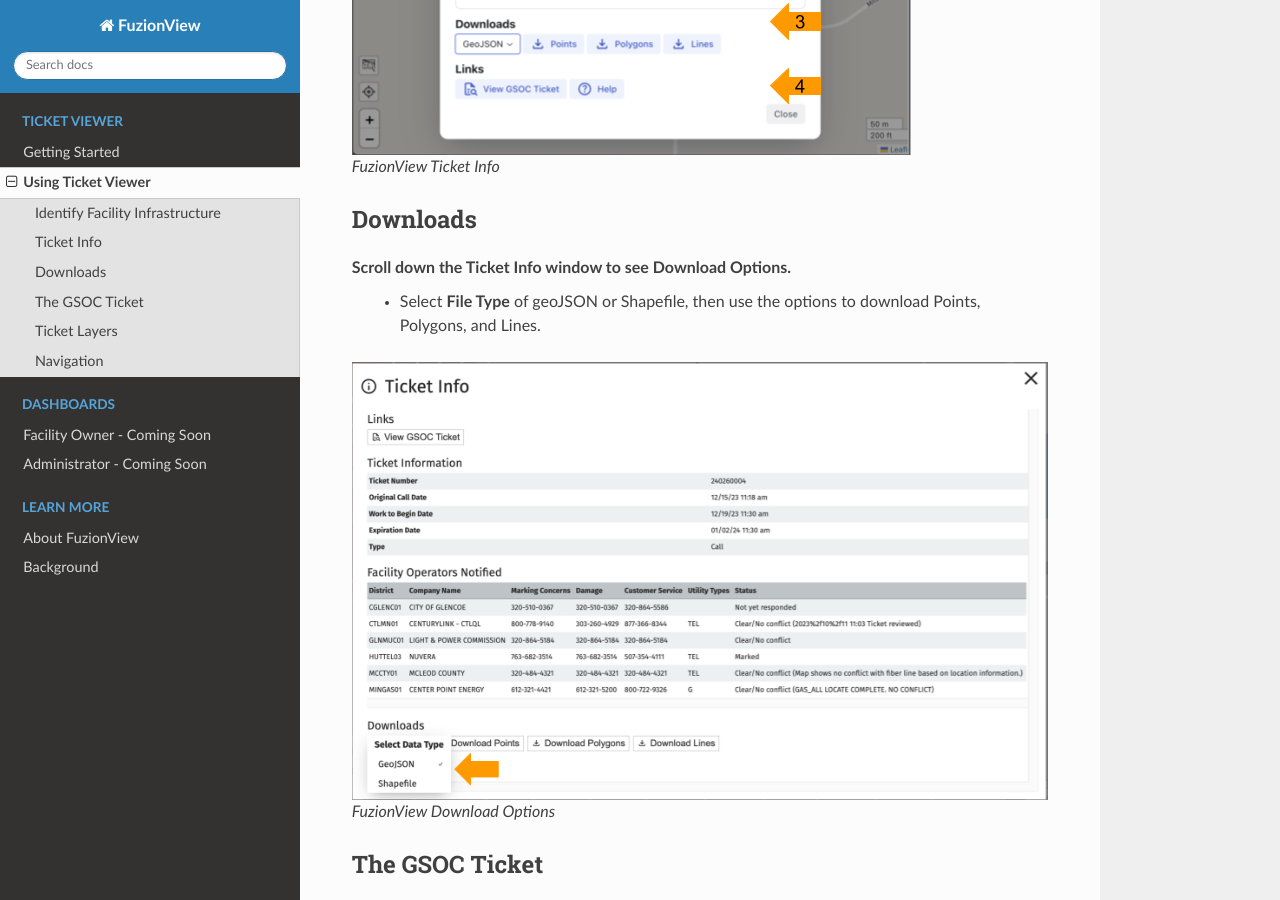
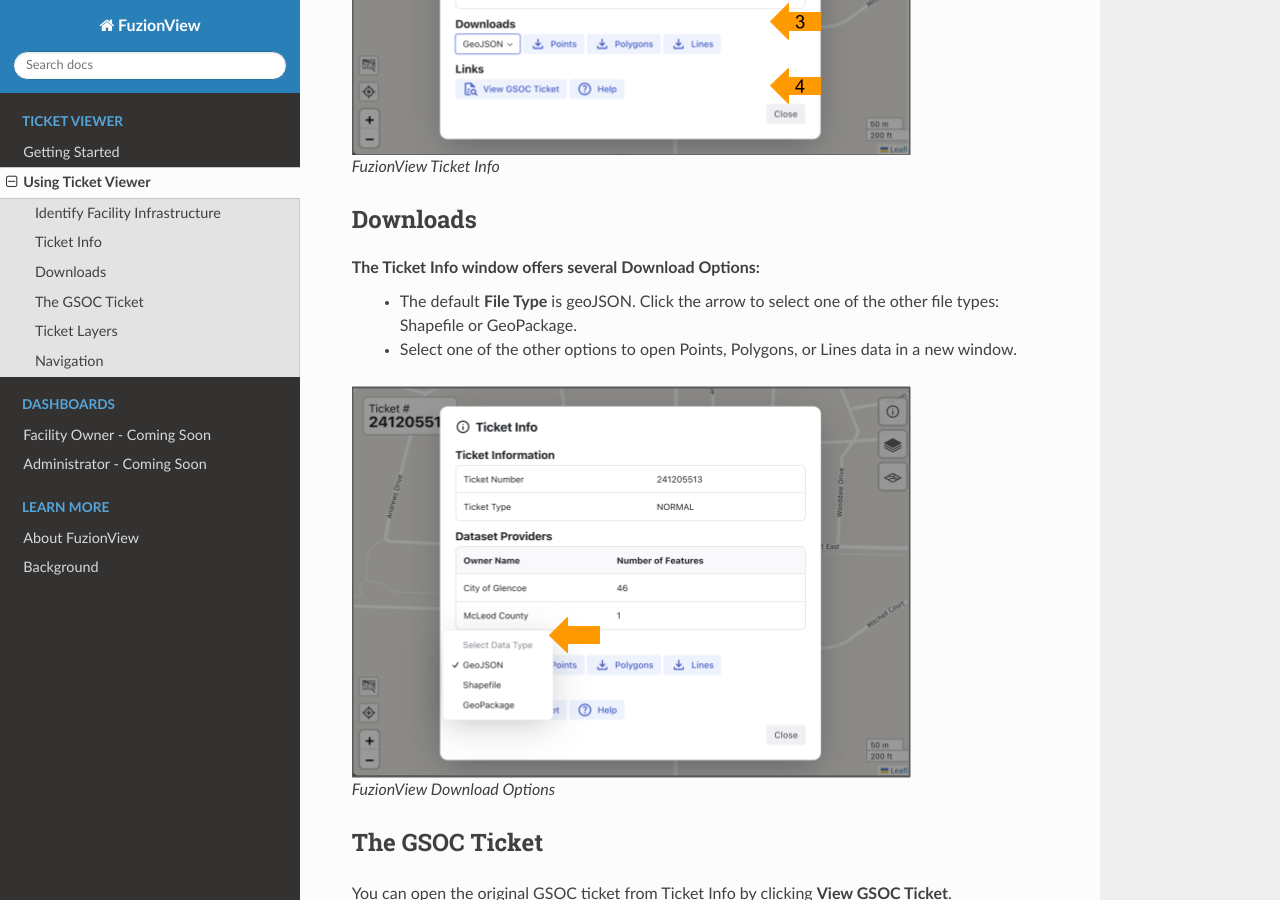
Before and after one commit to FuzionView/FV-Docs, a Sphinx documentation site: the page built from source/ticketviewer.rst, in a window 1280 px wide and 900 px high, scrolled down 2369 px. Built offline with Sphinx 7.4.7 and the Read the Docs theme 2.0.0, drawn with Linux system fonts in a browser that asks for light colours.

Commit message:
Update to downloads doc and image

```diff
--- a/source/ticketviewer.rst
+++ b/source/ticketviewer.rst
@@ -48,8 +48,9 @@
 Downloads
 ------------
 
-Scroll down the Ticket Info window to see **Download Options**.
- * Select **File Type** of geoJSON or Shapefile, then use the options to download Points, Polygons, and Lines.
+The Ticket Info window offers several Download Options:
+ * The default **File Type** is geoJSON. Click the arrow to select one of the other file types: Shapefile or GeoPackage.
+ * Select one of the other options to open Points, Polygons, or Lines data in a new window.
 
 .. figure:: /_static/downloads.png
    :alt: Download Options
```
Also changed, not shown: source/_static/Downloads.png.
